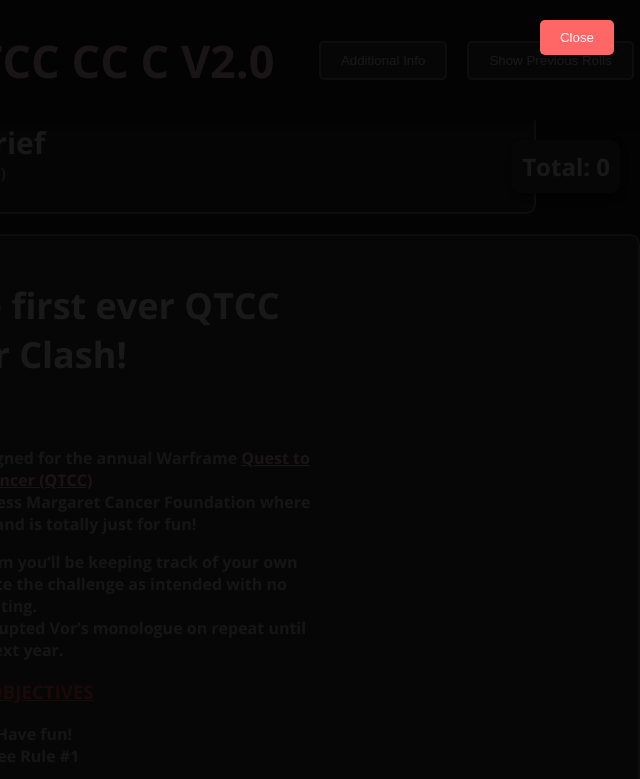
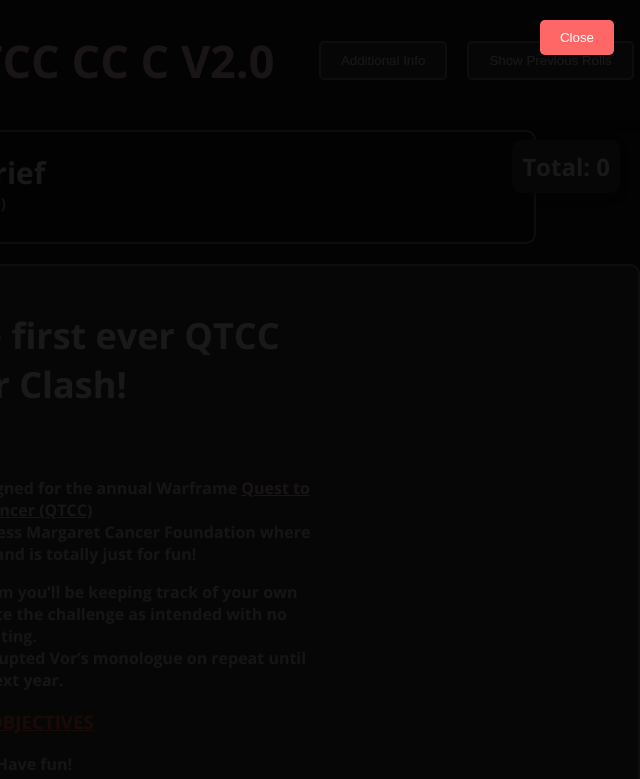
Before and after one commit to UselessAtBest/WarframeRandomizerV2, a plain HTML site: page index.html in a window 1280 px wide. Both pictures are taken after a click on the button "Additional Info". Shown: the top 779 px of the page, without its empty margins (640-1280 px from the left). Drawn offline with nearby package versions, Linux system fonts and the light colour scheme.

Commit message:
Update index.html
fixes

```diff
--- a/index.html
+++ b/index.html
@@ -7,6 +7,7 @@
 
     <!-- Link to Google Fonts for Open Sans -->
     <link href="https://fonts.googleapis.com/css2?family=Open+Sans:wght@400;700&display=swap" rel="stylesheet">
+    <link rel="stylesheet" href="https://cdnjs.cloudflare.com/ajax/libs/font-awesome/6.0.0-beta3/css/all.min.css">
 
     <style>
         #menu {
@@ -164,16 +165,16 @@
         }
 
         .toggle-header {
-        background-color: #333;
+        background-color: #1C1C1C;
          color: #f5f5f5;
         padding: 10px;
-        padding-top: 50px;
+        padding-top: 20px;
         font-size: 18px;
           cursor: pointer;
          border: 2px solid #888;
          border-radius: 10px;
          margin: 20px 0;
-         margin-top: 70px;
+         margin-top: 130px;
          text-align:center ;
          width: 90%;
          right: 5%;
@@ -245,9 +246,9 @@ function openMenu(type) {
             const menuContent = document.getElementById('menu-content');
 
             if (type === 'addinfo') {
-                loadHTMLFile('menu-content', './files/addinfo.html');
+                loadHTMLFile('menu-content', '/files/addinfo.html');
             } else if (type === 'other') {
-                loadHTMLFile('menu-content', './files/otherinfo.html');
+                loadHTMLFile('menu-content', '/files/otherinfo.html');
             }
         }
 
@@ -305,7 +306,7 @@ function openMenu(type) {
             xhr.send();
         }
 
-        loadHTMLFile('info-box', './files/maininfo.html');
+        loadHTMLFile('info-box', '/files/maininfo.html');
 
         function toggleInfoBox() {
             const infoBox = document.getElementById('info-box');
@@ -313,11 +314,11 @@ function openMenu(type) {
         }
 
         const groupFiles = [
-            "./files/Group1.html","./files/Group2.html","./files/Group3.html","./files/Group4.html",
-            "./files/Group5.html","./files/Group6.html","./files/Group7.html","./files/Group8.html",
-            "./files/Group9.html","./files/Group10.html","./files/Group11.html","./files/Group12.html",
-            "./files/Group13.html","./files/Group14.html","./files/Group15.html", "./files/Group16.html",
-            "./files/Group17.html", "./files/Group18.html","./files/Group19.html",
+            "/files/Group1.html","/files/Group2.html","/files/Group3.html","/files/Group4.html",
+            "/files/Group5.html","/files/Group6.html","/files/Group7.html","/files/Group8.html",
+            "/files/Group9.html","/files/Group10.html","/files/Group11.html","/files/Group12.html",
+            "/files/Group13.html","/files/Group14.html","/files/Group15.html", "/files/Group16.html",
+            "/files/Group17.html", "/files/Group18.html","/files/Group19.html",
 
         ];
 
@@ -351,7 +352,7 @@ function openMenu(type) {
     }
 
     function fetchRandomLine() {
-        return fetch('./files/rolls/warframe/roll1.html')
+        return fetch('files/rolls/warframe/roll1.html')
             .then(response => response.text())
             .then(data => {
                 const lines = data.split('\n').filter(line => !line.includes('<s>'));
@@ -419,8 +420,6 @@ function openMenu(type) {
 
 
 
-
-
 </script>
 </body>
 </html>
```
